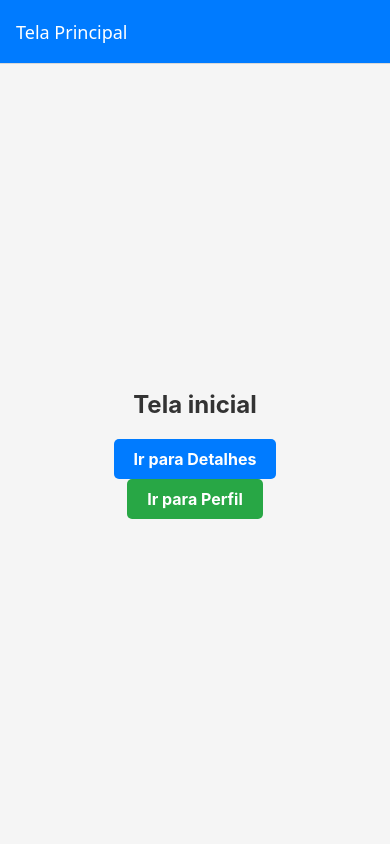
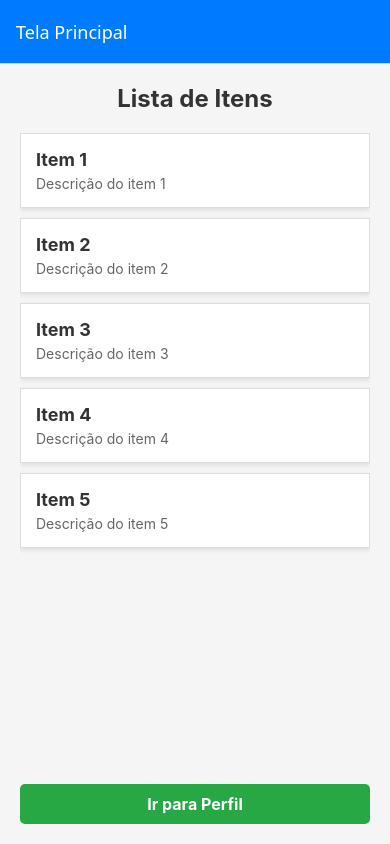
Before and after one commit to stellastachoviak/bomba-relogio, a React Native app: screen /Home in a window 390 px wide. Built offline with nearby package versions, Linux system fonts and the light colour scheme.

Commit message:
scrollApp

```diff
--- a/App.tsx
+++ b/App.tsx
@@ -1,6 +1,6 @@
 import { NavigationContainer } from "@react-navigation/native";
 import { createStackNavigator } from "@react-navigation/stack";
-import HomeScreen from "./screens/Homescreen";
+import HomeScreen from "./screens/HomeScreen";
 import DetailsScreen from "./screens/DetailsScreen";
 import ProfileScreen from "./screens/ProfileScreen";
 
@@ -20,7 +20,11 @@
         options={{title: 'Detalhes',headerStyle:{backgroundColor:'#dc3545'},
       headerTintColor:'#fff'}}
         />
-        <Stack.Screen name="Profile" component={ProfileScreen}/>
+        <Stack.Screen name="Profile"
+        component={ProfileScreen}
+        options={{title: 'Meu Perfil',headerStyle:{backgroundColor:'#28a745'},
+      headerTintColor:'#fff'}}
+        />
       </Stack.Navigator>
     </NavigationContainer>
   )
--- a/screens/DetailsScreen.tsx
+++ b/screens/DetailsScreen.tsx
@@ -1,11 +1,20 @@
 import { StyleSheet, View, Text, TouchableOpacity } from "react-native";
 
 export default function DetailsScreen({ navigation,route}:any) {
-    const{mensagem}=route.params||{};
+    const{item}=route.params||{};
+
     return (
         <View style={styles.container}>
-            <Text style={styles.title}>Tela de Detalhes</Text>
-            <Text style={styles.message}>{mensagem||'Nenhuma mensagem'}</Text>
+            <Text style={styles.title}>Detalhes do Item</Text>
+            {item ?(
+                <>
+                <Text style={styles.itemTitle}>{item.title}</Text>
+                <Text style={styles.itemDescription}>{item.description}</Text>
+                </>
+            ):(
+                <Text style={styles.message}>Nenhum item selecionado</Text>
+            )}
+
             <TouchableOpacity
             style={styles.button}
             onPress={()=> navigation.goBack()}
@@ -13,7 +22,7 @@
              <Text style ={styles.buttonText}>Voltar</Text>
             </TouchableOpacity>
         </View>
-    )
+    );
 }
 
 const styles= StyleSheet.create({
@@ -29,6 +38,18 @@
         fontWeight:'bold',
         marginBottom:20,
         color:'#333',
+    },
+    itemTitle:{
+        fontSize:20,
+        fontWeight:'bold',
+        color:'#333',
+        marginBottom:10,
+    },
+    itemDescription:{
+        fontSize:16,
+        color:'#666',
+        marginBottom:20,
+        textAlign:'center',
     },
     button:{
         backgroundColor:'#dc3545',
--- a/screens/HomeScreen.tsx
+++ b/screens/HomeScreen.tsx
@@ -1,16 +1,34 @@
-import { StyleSheet, View, Text, TouchableOpacity } from "react-native";
+import { StyleSheet, View, Text, FlatList, TouchableOpacity } from "react-native";
+
+const DATA=[
+    {id:'1', title: 'Item 1', description:'Descrição do item 1'},
+    {id:'2', title: 'Item 2', description:'Descrição do item 2'},
+    {id:'3', title: 'Item 3', description:'Descrição do item 3'},
+    {id:'4', title: 'Item 4', description:'Descrição do item 4'},
+    {id:'5', title: 'Item 5', description:'Descrição do item 5'},
+]
 
 export default function HomeScreen({ navigation}:any) {
+    const renderItem=({item}:any)=>(
+        <TouchableOpacity
+            style={[styles.card]}
+            onPress={()=> navigation.navigate('Details',{item})}
+        >
+            <Text style={styles.cardTitle}>{item.title}</Text>
+            <Text style={styles.cardDescription}>{item.description}</Text>
+        </TouchableOpacity>
+    );
+
+
     return (
         <View style={styles.container}>
-            <Text style={styles.title}>Tela inicial</Text>
-            <TouchableOpacity
-            style={styles.button}
-            onPress={()=> navigation.navigate('Details',{mensagem:'Olá do Home'})}
-            >
-             <Text style ={styles.buttonText}>Ir para Detalhes</Text>
-            </TouchableOpacity>
-
+            <Text style={styles.title}>Lista de Itens</Text>
+            <FlatList
+            data={DATA}
+            renderItem={renderItem}
+            keyExtractor={(item)=>item.id}
+            style={styles.list}
+            />
             <TouchableOpacity
             style={[styles.button,{backgroundColor:'#28a745'}]}
             onPress={()=> navigation.navigate('Profile')}
@@ -25,8 +43,6 @@
     container:{
         flex:1,
         backgroundColor:'#f5f5f5',
-        alignItems:'center',
-        justifyContent:'center',
         padding:20,
     },
     title:{
@@ -34,12 +50,39 @@
         fontWeight:'bold',
         marginBottom:20,
         color:'#333',
+        textAlign:'center',
+    },
+    list:{
+        flex:1,
+    },
+    card:{
+        backgroundColor:'#fff',
+        padding:15,
+        marginBottom:10,
+        borderWidth:1,
+        borderColor:'#ddd',
+        shadowColor:'#000',
+        shadowOffset:{width:0, height:2},
+        shadowOpacity:0.1,
+        shadowRadius:5,
+        elevation:3,
+    },
+    cardTitle:{
+        fontSize:18,
+        fontWeight:'bold',
+        color:'#333'
+    },
+    cardDescription:{
+        fontSize:14,
+        color:'#666',
+        marginTop:5,
     },
     button:{
         backgroundColor:'#007bff',
         paddingVertical:10,
         paddingHorizontal:20,
         borderRadius:5,
+        alignItems:'center',
     },
     buttonText:{
         color:'#fff',
--- a/screens/ProfileScreen.tsx
+++ b/screens/ProfileScreen.tsx
@@ -3,12 +3,19 @@
 export default function ProfileScreen({ navigation }:any) {
     return (
         <View style={styles.container}>
-            <Text style={styles.title}>Tela de Perfil</Text>
+            <Text style={styles.title}>Meu Perfil</Text>
             <TouchableOpacity
-            style={styles.button}
+            style={[styles.button,{backgroundColor:'#007bff'}]}
             onPress={()=> navigation.navigate('Home')}
             >
              <Text style ={styles.buttonText}>Voltar para Home</Text>
+            </TouchableOpacity>
+
+            <TouchableOpacity
+            style={[styles.button,{backgroundColor:'#dc3545'}]}
+            onPress={()=> navigation.navigate('Details',{mensagem:'Olá do Perfil'})}
+            >
+                <Text style ={styles.buttonText}>Ir para Detalhes</Text>
             </TouchableOpacity>
         </View>
     )
```
Also changed, not shown: screens/ScroolScreen.tsx (added, +77 -0 lines).
